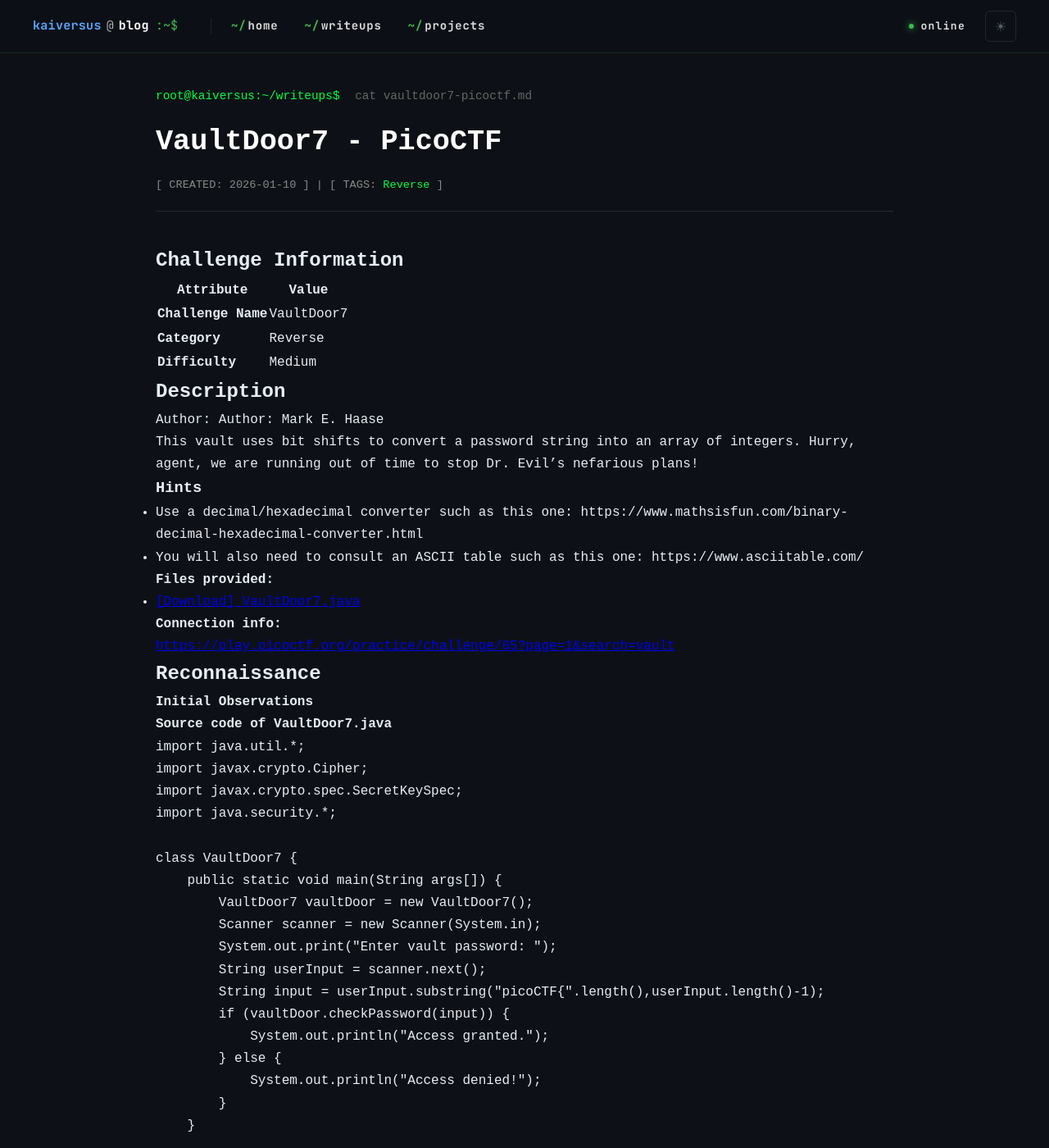
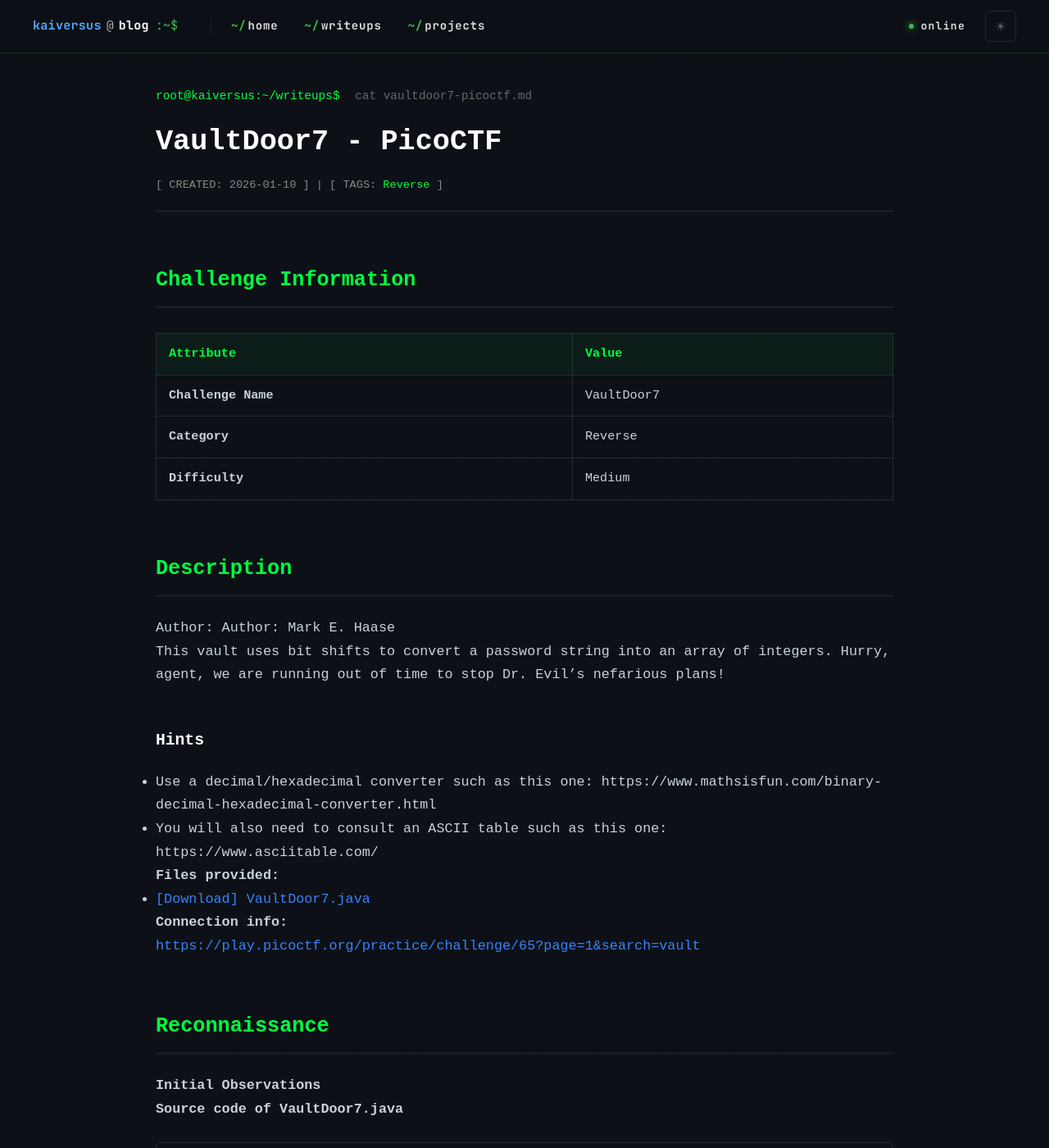
Before and after one commit to kaiversus/kaiversus.github.io, a Jekyll site: the page built from _writeups/vault-door-7_pico/vault-door-7_pico.md, in a window 1280 px wide and 1400 px high. Shown: the whole window at 82% size. Built offline with Jekyll 4.4.1, drawn with Linux system fonts in a browser that asks for light colours.

Commit message:
Update style.css

```diff
--- a/assets/css/style.css
+++ b/assets/css/style.css
@@ -409,3 +409,111 @@
     color: #888;
     background: rgba(255,255,255,0.02);
 }
+
+/* =========================================
+   STYLE CHO NỘI DUNG WRITEUP (MARKDOWN TERMINAL)
+   ========================================= */
+
+.markdown-terminal {
+    font-family: 'Courier New', monospace;
+    color: #c9d1d9; /* Màu text xám sáng, dễ đọc như Github Dark */
+    font-size: 1.05rem;
+    line-height: 1.7;
+}
+
+/* Các thẻ Tiêu đề (H1, H2, H3) */
+.markdown-terminal h1,
+.markdown-terminal h2,
+.markdown-terminal h3 {
+    font-family: 'Courier New', monospace;
+    font-weight: bold;
+    color: #fff;
+    margin-top: 2.5em;
+    margin-bottom: 1em;
+}
+
+.markdown-terminal h2 {
+    border-bottom: 1px solid rgba(255,255,255,0.1);
+    padding-bottom: 10px;
+    color: #00ff41; /* Tiêu đề mục xanh lá */
+}
+
+/* --- STYLE CHO MỤC LỤC (TOC) --- */
+/* (Jekyll thường sinh ra id="markdown-toc" cho mục lục) */
+#markdown-toc {
+    background: rgba(255,255,255,0.02);
+    border: 1px dashed rgba(255,255,255,0.1);
+    padding: 20px 20px 20px 40px;
+    border-radius: 6px;
+    margin: 2em 0;
+}
+
+#markdown-toc li { margin-bottom: 8px; }
+#markdown-toc a {
+    color: #ffaa00; /* Link mục lục màu vàng cam */
+    text-decoration: none;
+}
+#markdown-toc a:hover { text-decoration: underline; color: #fff; }
+
+/* Link thường trong bài */
+.markdown-terminal a {
+    color: #3b82f6; /* Xanh dương của link Terminal */
+    text-decoration: none;
+    border-bottom: 1px solid transparent;
+}
+.markdown-terminal a:hover { border-bottom-color: #3b82f6; }
+
+/* Bảng biểu (Tables) tinh chỉnh lại */
+.markdown-terminal table {
+    width: 100%;
+    border-collapse: collapse;
+    margin: 2em 0;
+    font-size: 0.95rem;
+}
+
+.markdown-terminal th, .markdown-terminal td {
+    border: 1px solid rgba(255,255,255,0.1);
+    padding: 12px 15px;
+    text-align: left;
+}
+
+.markdown-terminal th {
+    background: rgba(0, 255, 65, 0.05);
+    color: #00ff41;
+}
+
+/* Code Blocks */
+.markdown-terminal pre {
+    background: #0d1117 !important; /* Đen tuyền sâu hơn */
+    border: 1px solid rgba(255,255,255,0.1);
+    padding: 15px;
+    border-radius: 6px;
+    overflow-x: auto;
+    margin: 1.5em 0;
+}
+
+.markdown-terminal pre code {
+    background: transparent;
+    color: #c9d1d9; /* Text code xám */
+    padding: 0;
+    border: none;
+}
+
+/* Inline code (Code trong dòng) */
+.markdown-terminal p code,
+.markdown-terminal li code {
+    background: rgba(255,255,255,0.05);
+    color: #ff5555; /* Đỏ nhẹ cho dễ chú ý */
+    padding: 2px 6px;
+    border-radius: 3px;
+    font-size: 0.9em;
+}
+
+/* Trích dẫn (Blockquote) */
+.markdown-terminal blockquote {
+    margin: 1.5em 0;
+    padding: 10px 20px;
+    color: #888;
+    border-left: 3px solid #00ff41;
+    background: rgba(0,255,65,0.02);
+}
```
